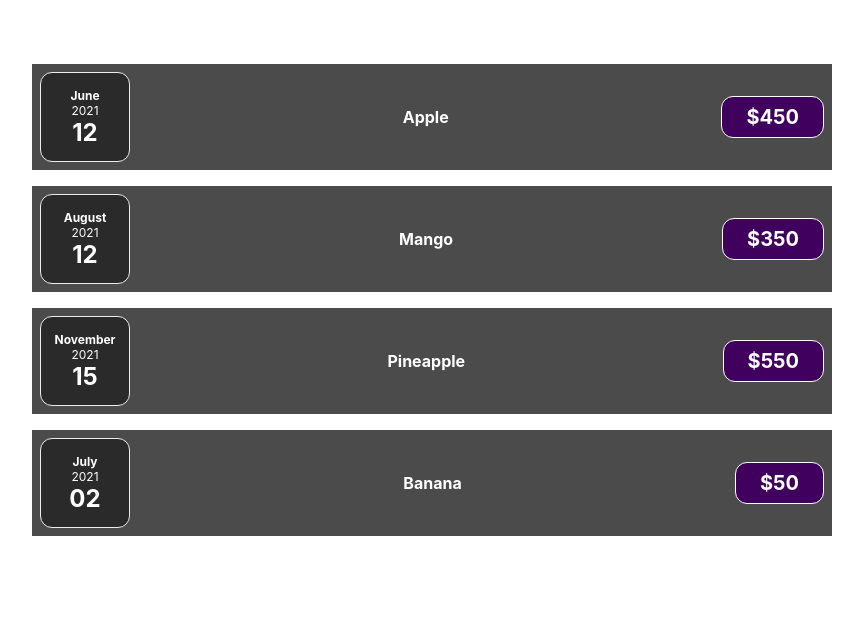
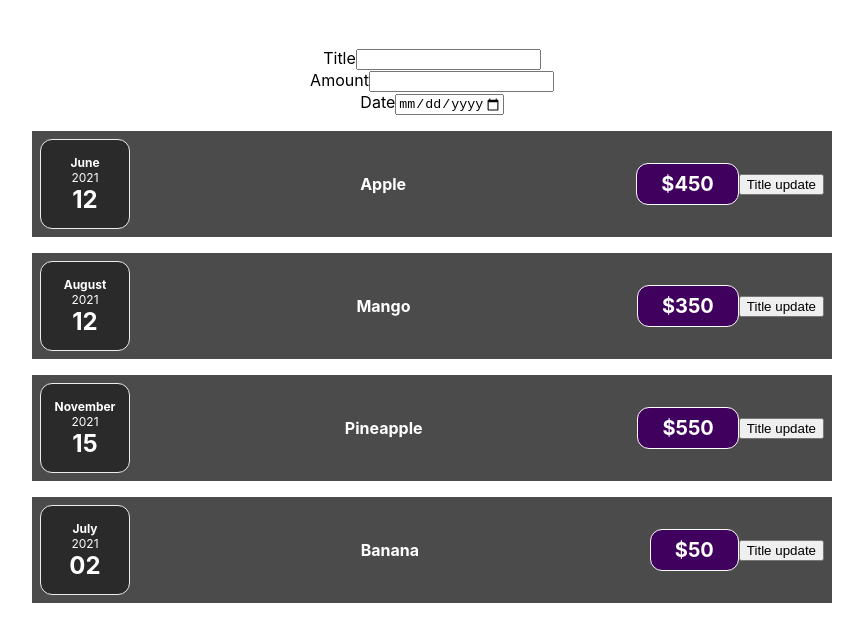
Before and after one commit to Ankitadudhe/React_Assignment, a React (Create React App) app: page / in a window 1280 px wide. Shown: the top 642 px of the page, without its empty margins (208-1071 px from the left). Built offline with nearby package versions, Linux system fonts and the light colour scheme.

Commit message:
added 2 assignment

```diff
--- /dev/null
+++ b/src/expense/ExpenseForm.js
@@ -0,0 +1,21 @@
+import react from 'react';
+
+function ExpenseForm(){
+    return(
+        <div>
+        <div>
+            <label>Title</label>
+            <input type="text"></input>
+        </div>
+        <div>
+            <label>Amount</label>
+            <input type="number"></input>
+        </div>
+        <div>
+            <label>Date</label>
+            <input type="date" min="2018-01-01" max="2022-12-31"></input>
+        </div>
+        </div>
+    )
+}
+export default ExpenseForm;
--- a/src/expense/ExpenseItem.js
+++ b/src/expense/ExpenseItem.js
@@ -1,14 +1,19 @@
-import React from 'react';
+import React,{useState} from 'react';
 import './expenseItem.css';
 import ExpenseDate from './ExpenseDate'
 function ExpenseItem(props){
-
+const [title,setTitle]=useState(props.title);
+const clickHandler=()=>{
+   setTitle('Updated')
+   console.log(title);
+    }
 return(
     <div className="expense">
         <div className="expense-item">
         <ExpenseDate date={props.date}/>
-        <h2 >{props.title}</h2>
+        <h2 >{title}</h2>
         <div className="expense-item__price">{props.price}</div>
+        <button onClick={clickHandler}>Title update</button>
         </div>
     </div>
 )
--- a/src/expense/index.js
+++ b/src/expense/index.js
@@ -1,6 +1,7 @@
 import React from 'react';
 import ExpenseItem from './ExpenseItem';
-import './expense.css'
+import './expense.css';
+import ExpenseForm from './ExpenseForm'
 function Expense(){
     const Data=[
         {id:1,title:'Apple',price:'$450',date:new Date(2021,5,12)},
@@ -11,6 +12,7 @@ function Expense(){
     ]
     return(
         <div className="expenses">
+            <ExpenseForm/>
             <ExpenseItem
             title={Data[0].title}
             price={Data[0].price}
--- a/src/session1/modal.js
+++ b/src/session1/modal.js
@@ -8,13 +8,8 @@ function Demo(props) {
       {/* <button onClick={openModal}>Open Modal</button> */}
       <Modal
         isOpen={props.onClose}
-        // onAfterOpen={afterOpenModal}
-        // onRequestClose={closeModal}
-        // style={customStyles}
         contentLabel={props.text}
       >
-        {/* <h2 ref={(_subtitle) => (subtitle = _subtitle)}>Hello</h2>
-        <button onClick={closeModal}>close</button> */}
         <div>I am a modal</div>
       </Modal>
     </div>
```
Also changed, not shown: src/session1/index.js (indentation only). Lines whose indentation alone changed are shown as unchanged.
